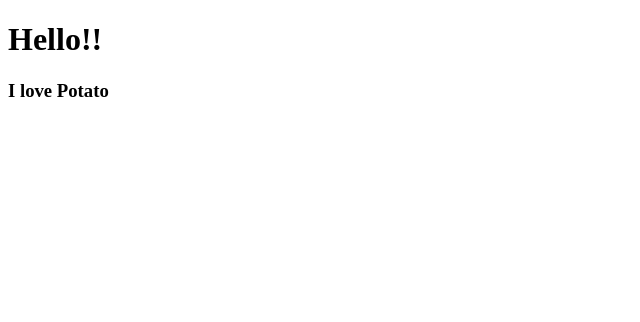
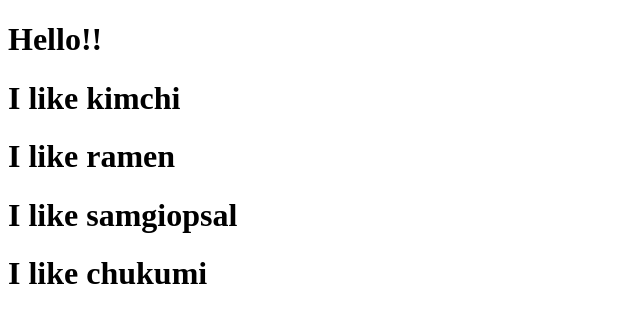
Before and after one commit to sungjun1116/movie_app_2020, a React (Create React App) app: page / in a window 1280 px wide. Shown: the top 322 px of the page, without its empty margins (0-640 px from the left). Built offline with nearby package versions, Linux system fonts and the light colour scheme.

Commit message:
#2.1 Resuable Components with JSX + Props

```diff
--- a/src/App.js
+++ b/src/App.js
@@ -1,11 +1,17 @@
 import React from 'react';
-import Potato from './Potato';
+
+function Food({ fav }) {
+  return <h1>I like {fav}</h1>;
+}
 
 function App() {
   return (
     <div>
       <h1>Hello!!</h1>
-      <Potato />
+      <Food fav="kimchi" />
+      <Food fav="ramen" />
+      <Food fav="samgiopsal" />
+      <Food fav="chukumi" />
     </div>
   )
 }
--- a/src/Potato.js
+++ /dev/null
@@ -1,9 +0,0 @@
-import React from 'react';
-
-function Potato() {
-  return (
-    <h3>I love Potato</h3>
-  )
-}
-
-export default Potato;
```
